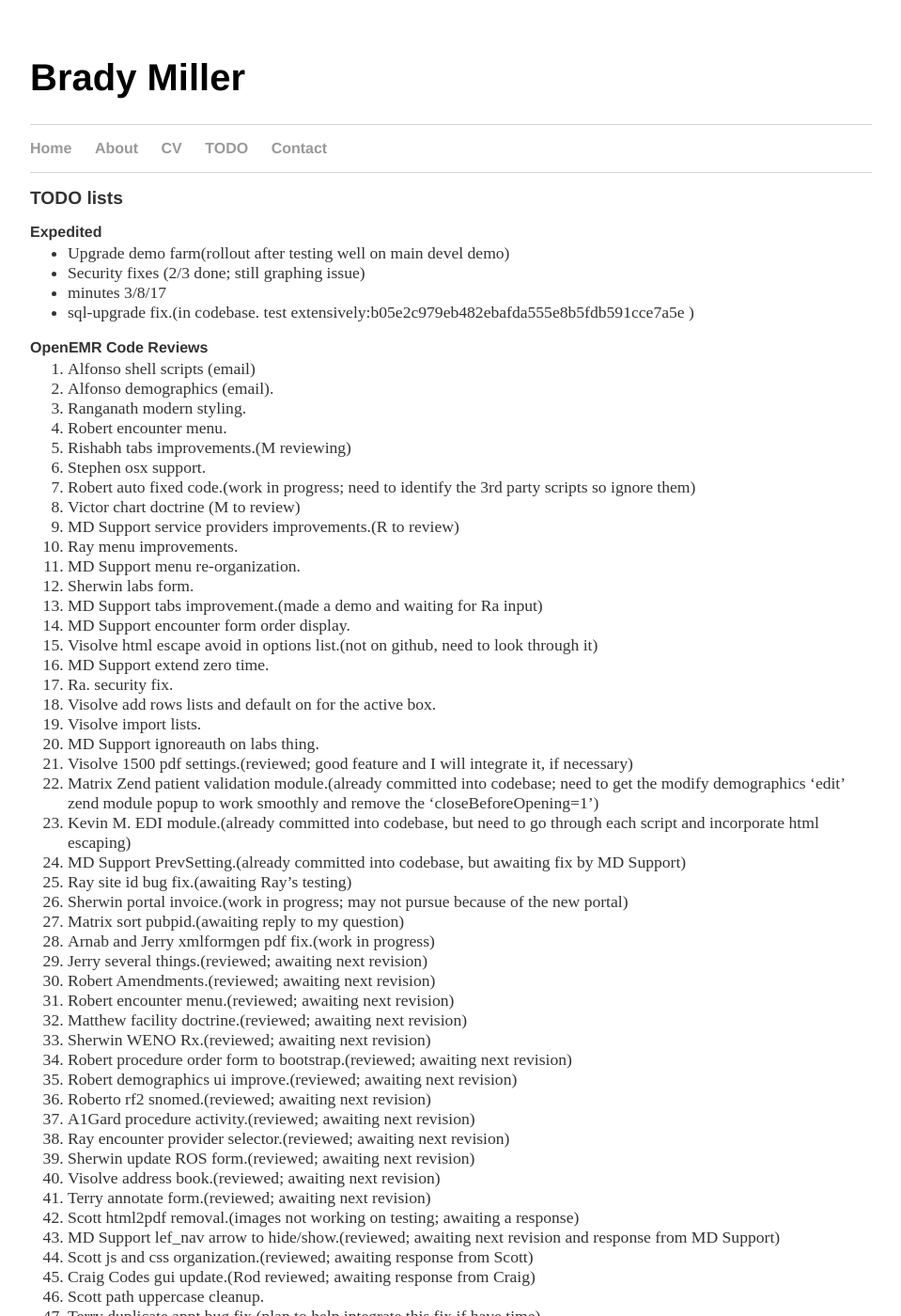
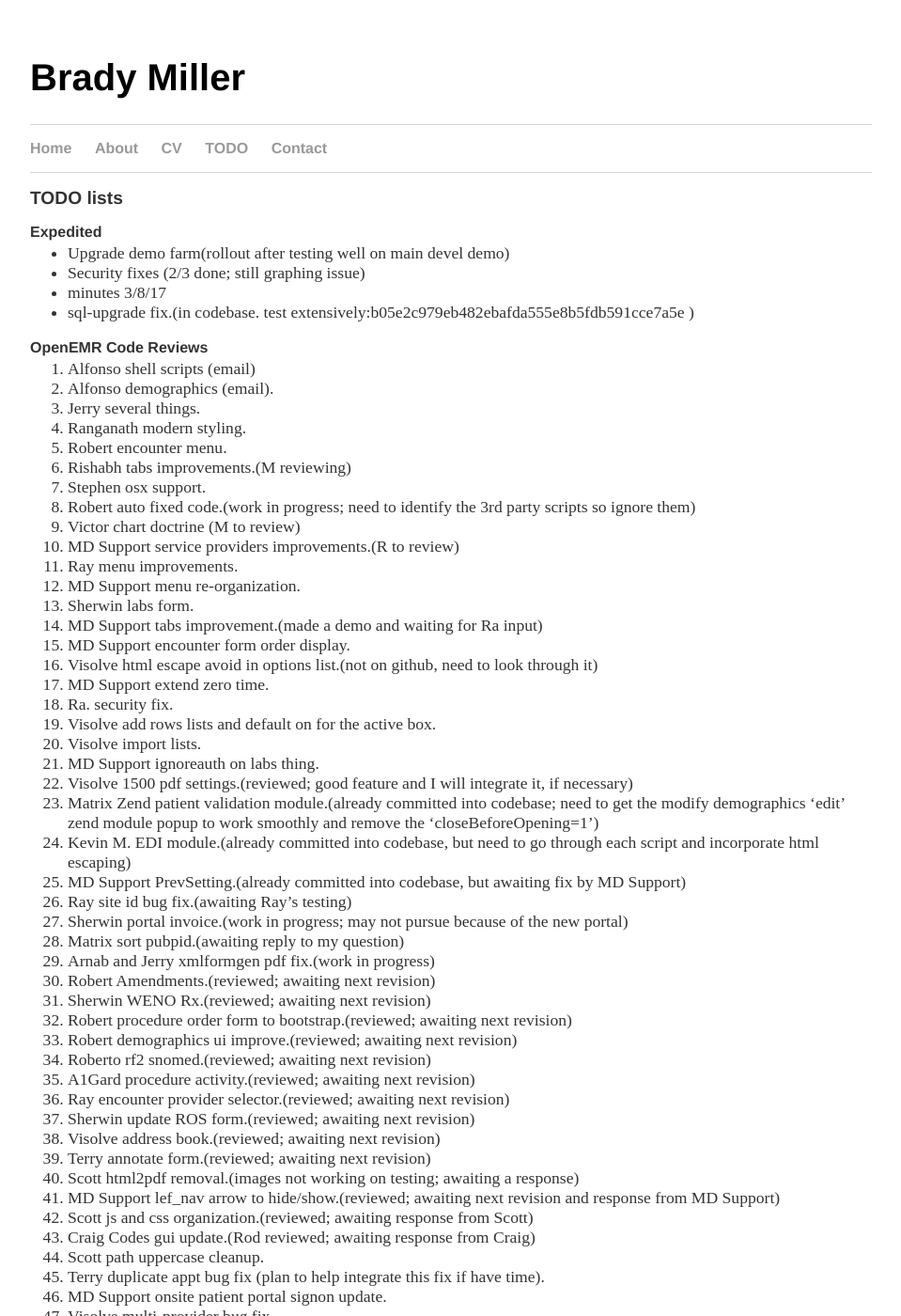
Before and after one commit to bradymiller/bradymiller.github.io, a Jekyll site: the page built from todo/index.md, in a window 1280 px wide and 1400 px high. Shown: the whole window at 94% size, without its empty margins (160-1119 px from the left). Built offline with Jekyll 4.4.1, drawn with Linux system fonts in a browser that asks for light colours; our own code applies the rules of GitHub Pages for plain Markdown files.

Commit message:
Update index.md

```diff
--- a/todo/index.md
+++ b/todo/index.md
@@ -38,10 +39,7 @@
 1. Sherwin portal invoice.(work in progress; may not pursue because of the new portal)
 1. Matrix sort pubpid.(awaiting reply to my question)
 1. Arnab and Jerry xmlformgen pdf fix.(work in progress)
-1. Jerry several things.(reviewed; awaiting next revision)
 1. Robert Amendments.(reviewed; awaiting next revision)
-1. Robert encounter menu.(reviewed; awaiting next revision)
-1. Matthew facility doctrine.(reviewed; awaiting next revision)
 1. Sherwin WENO Rx.(reviewed; awaiting next revision)
 1. Robert procedure order form to bootstrap.(reviewed; awaiting next revision)
 1. Robert demographics ui improve.(reviewed; awaiting next revision)
```
Also changed, not shown: other parts of todo/index.md (+1 -0 lines).
